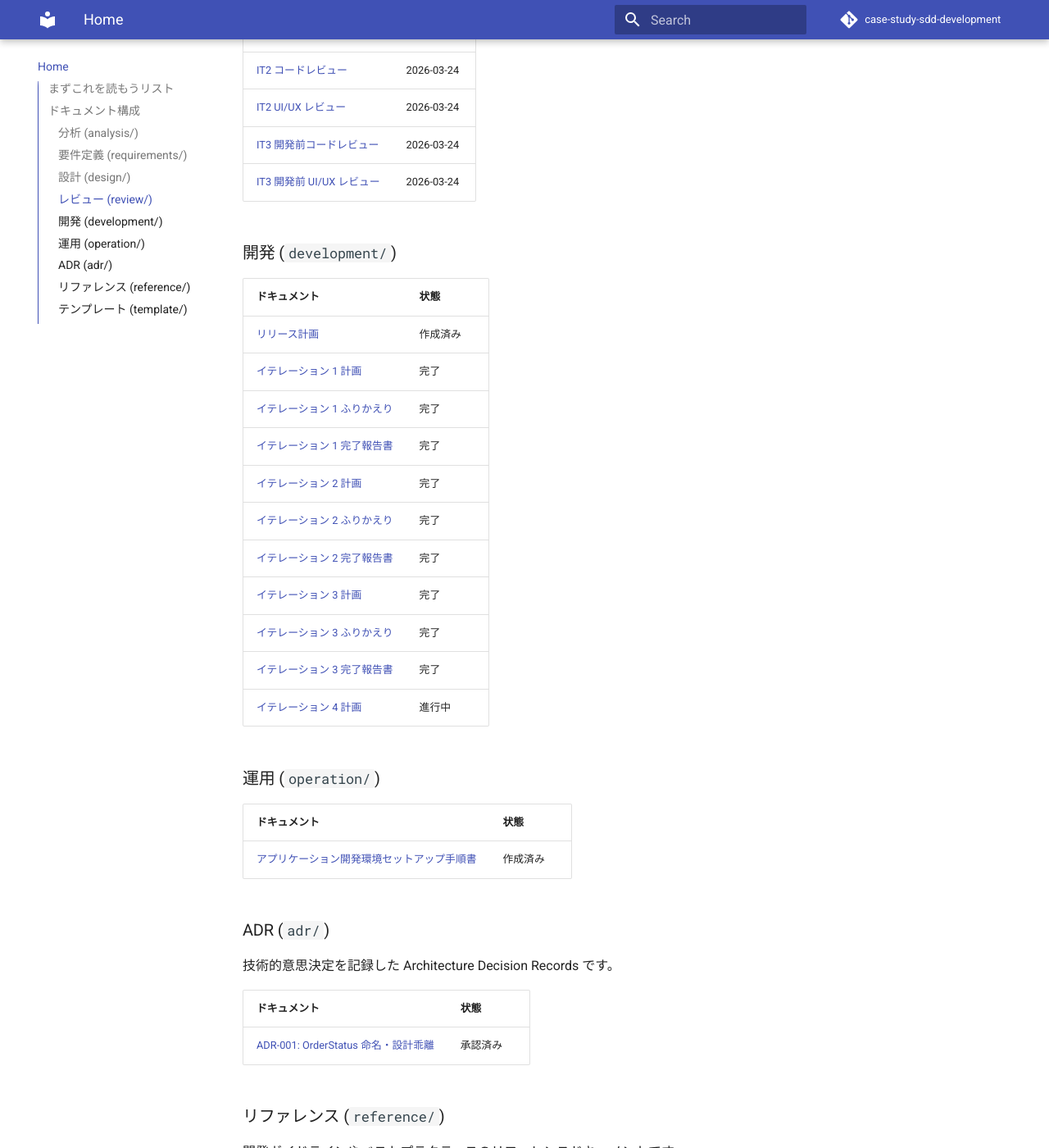
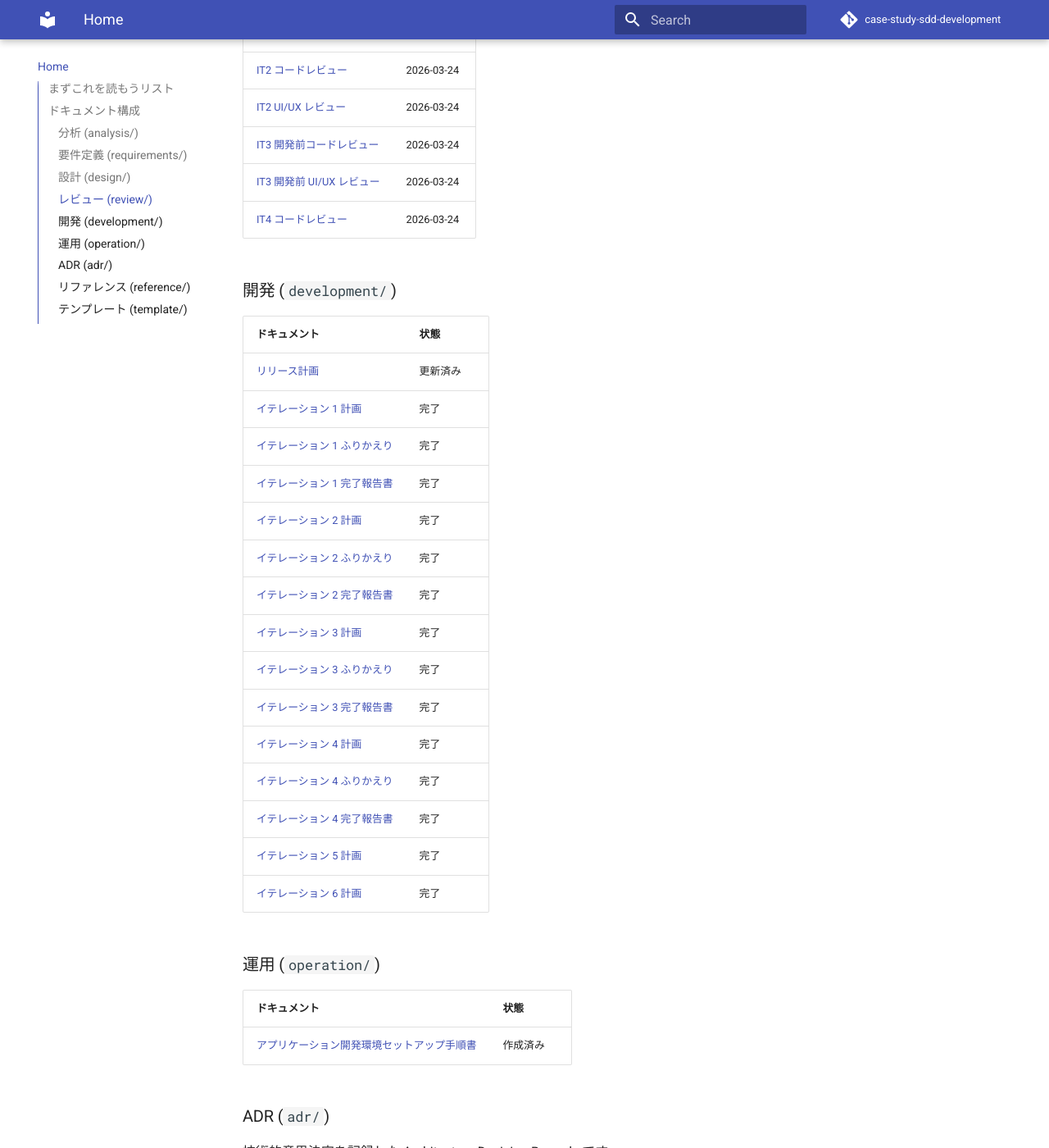
Before and after one commit to k2works/case-study-sdd-development, an MkDocs documentation site: the page built from docs/index.md, in a window 1280 px wide and 1400 px high, scrolled down 1898 px. Shown: the whole window at 82% size. Built offline with MkDocs 1.6.1 and Material for MkDocs 9.7.7, drawn with Linux system fonts in a browser that asks for light colours; comment, search, counter and statistics services are not loaded; some of the changed text lies outside the part shown.

Commit message:
docs: ドキュメントインデックス・mkdocs.yml を IT5/IT6 完了に同期
- docs/index.md: IT4 完了報告書・IT5/IT6 計画を追加、IT4 コードレビュー追加
- docs/development/index.md: IT5/IT6 実績反映（63/63SP 100%）、Phase 2 完了
- mkdocs.yml: IT5/IT6 計画・IT4 レビュー・テンプレート追加

https://claude.ai/code/session_015CXLToV2xsdKzRH57jxLZE

```diff
--- a/docs/index.md
+++ b/docs/index.md
@@ -53,12 +53,13 @@
 | [IT2 UI/UX レビュー](./review/it2_uiux_review_20260324.md) | 2026-03-24 |
 | [IT3 開発前コードレビュー](./review/it3_pre_code_review_20260324.md) | 2026-03-24 |
 | [IT3 開発前 UI/UX レビュー](./review/it3_pre_uiux_review_20260324.md) | 2026-03-24 |
+| [IT4 コードレビュー](./review/it4_code_review_20260324.md) | 2026-03-24 |
 
 ### 開発 (`development/`)
 
 | ドキュメント | 状態 |
 | :--- | :--- |
-| [リリース計画](./development/release_plan.md) | 作成済み |
+| [リリース計画](./development/release_plan.md) | 更新済み |
 | [イテレーション 1 計画](./development/iteration_plan-1.md) | 完了 |
 | [イテレーション 1 ふりかえり](./development/retrospective-1.md) | 完了 |
 | [イテレーション 1 完了報告書](./development/iteration_report-1.md) | 完了 |
@@ -68,7 +69,11 @@
 | [イテレーション 3 計画](./development/iteration_plan-3.md) | 完了 |
 | [イテレーション 3 ふりかえり](./development/retrospective-3.md) | 完了 |
 | [イテレーション 3 完了報告書](./development/iteration_report-3.md) | 完了 |
-| [イテレーション 4 計画](./development/iteration_plan-4.md) | 進行中 |
+| [イテレーション 4 計画](./development/iteration_plan-4.md) | 完了 |
+| [イテレーション 4 ふりかえり](./development/retrospective-4.md) | 完了 |
+| [イテレーション 4 完了報告書](./development/iteration_report-4.md) | 完了 |
+| [イテレーション 5 計画](./development/iteration_plan-5.md) | 完了 |
+| [イテレーション 6 計画](./development/iteration_plan-6.md) | 完了 |
 
 ### 運用 (`operation/`)
 
@@ -128,4 +133,9 @@
 - [イテレーション計画](./template/イテレーション計画.md)
 - [イテレーション完了報告書](./template/イテレーション完了報告書.md)
 - [リリース計画](./template/リリース計画.md)
+- [リリース完了報告書](./template/リリース完了報告書.md)
+- [アプリケーション開発環境セットアップ手順書](./template/アプリケーション開発環境セットアップ手順書.md)
+- [開発環境セットアップ手順書](./template/開発環境セットアップ手順書.md)
+- [AWS ステージング環境セットアップ手順書](./template/AWSステージング環境セットアップ手順書.md)
+- [AWS プロダクション環境セットアップ手順書](./template/AWSプロダクション環境セットアップ手順書.md)
 - [README](./template/README.md)
--- a/mkdocs.yml
+++ b/mkdocs.yml
@@ -95,6 +95,7 @@ nav:
       - IT2 UI/UX レビュー: review/it2_uiux_review_20260324.md
       - IT3 開発前コードレビュー: review/it3_pre_code_review_20260324.md
       - IT3 開発前 UI/UX レビュー: review/it3_pre_uiux_review_20260324.md
+      - IT4 コードレビュー: review/it4_code_review_20260324.md
   - 開発:
       - 概要: development/index.md
       - リリース計画: development/release_plan.md
@@ -110,6 +111,8 @@ nav:
       - イテレーション 4 計画: development/iteration_plan-4.md
       - イテレーション 4 ふりかえり: development/retrospective-4.md
       - イテレーション 4 完了報告書: development/iteration_report-4.md
+      - イテレーション 5 計画: development/iteration_plan-5.md
+      - イテレーション 6 計画: development/iteration_plan-6.md
   - 運用:
       - 概要: operation/index.md
       - アプリケーション開発環境セットアップ: operation/dev_app_instruction.md
@@ -155,4 +158,9 @@ nav:
       - イテレーション計画: template/イテレーション計画.md
       - イテレーション完了報告書: template/イテレーション完了報告書.md
       - リリース計画: template/リリース計画.md
+      - リリース完了報告書: template/リリース完了報告書.md
+      - アプリケーション開発環境セットアップ手順書: template/アプリケーション開発環境セットアップ手順書.md
+      - 開発環境セットアップ手順書: template/開発環境セットアップ手順書.md
+      - AWS ステージング環境セットアップ手順書: template/AWSステージング環境セットアップ手順書.md
+      - AWS プロダクション環境セットアップ手順書: template/AWSプロダクション環境セットアップ手順書.md
       - README: template/README.md
```
Also changed, not shown: docs/development/index.md (+6 -6 lines).
